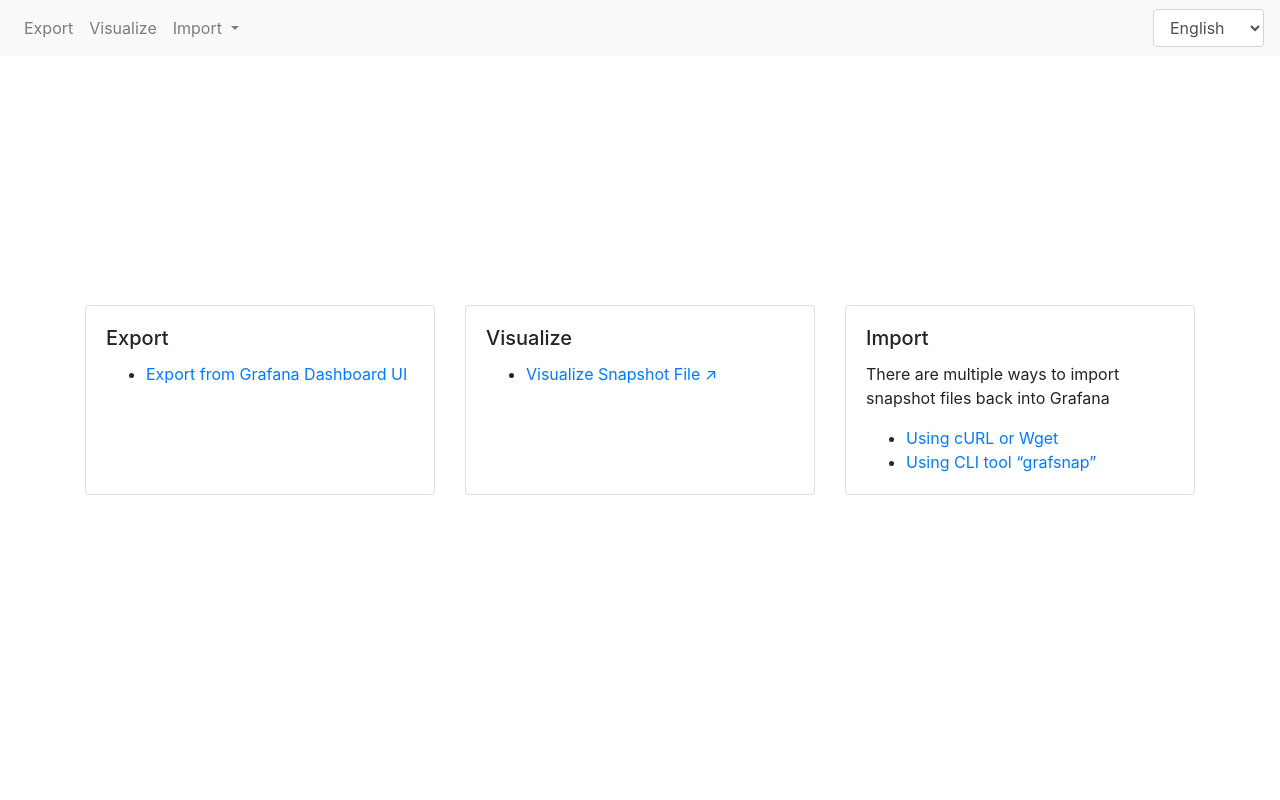
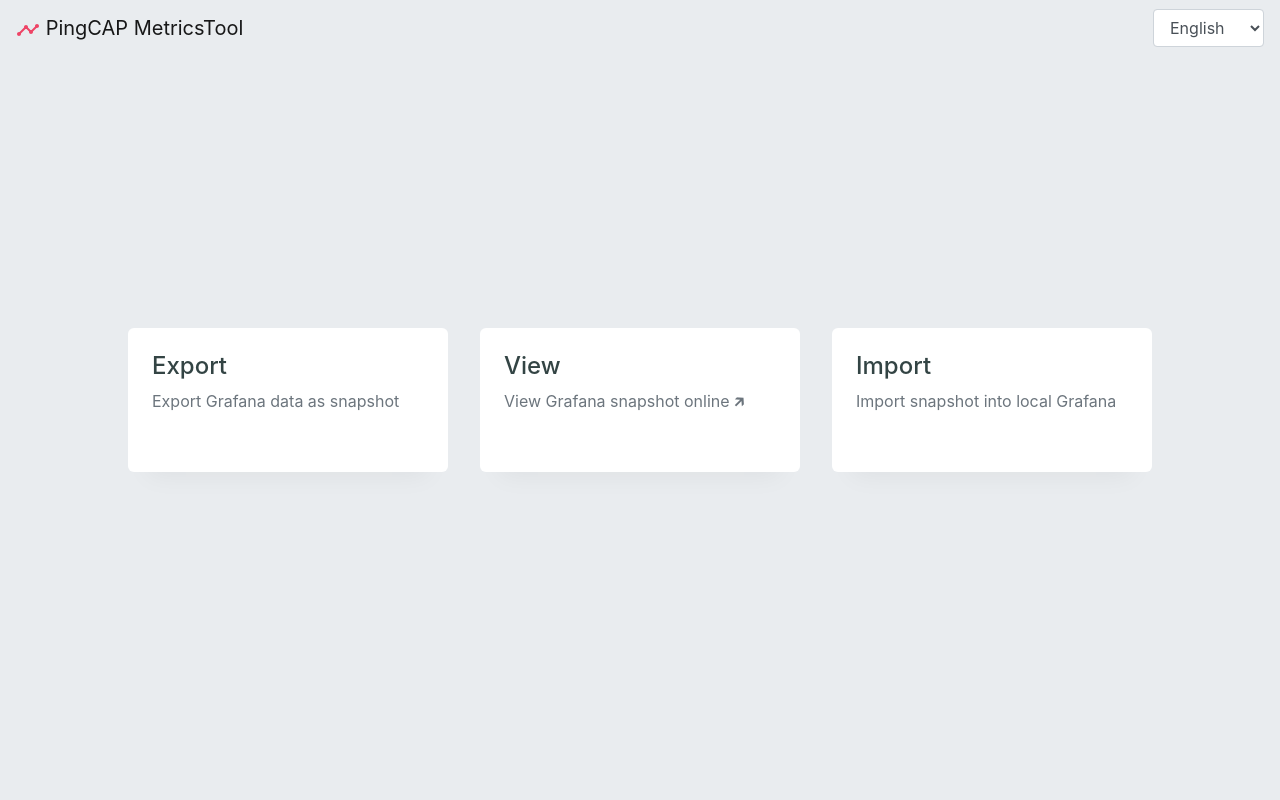
Before and after one commit to kennytm/grafana-export, a plain HTML site: page index.html in a window 1280 px wide. Shown: the top 800 px of the page. Drawn offline with Linux system fonts and the light colour scheme.

Commit message:
index: use the style from #18.

```diff
--- a/index.html
+++ b/index.html
@@ -4,8 +4,9 @@
 <meta charset="UTF-8">
 <meta name="viewport" content="width=device-width, initial-scale=1, shrink-to-fit=no">
 <link rel="stylesheet" href="docs/bootstrap.min.css" />
+<link rel="icon" href="docs/favicon.ico" />
 
-<title>Grafana Snapshot Export/Import Guide</title>
+<title>PingCAP MetricsTool</title>
 
 <style>
     ol > li {
@@ -42,39 +43,34 @@
     textarea[lang=en-US] {
         display: block;
     }
+
+    #title-screen, .bg-title-screen {
+        background: #e9ecef;
+    }
+    #title-screen a {
+        background: #fff;
+        color: #344;
+        display: block;
+        border-radius: 6px;
+        box-shadow: 0 1.5rem 1.5rem -1.25rem rgba(10,10,10,.05);
+        transition: box-shadow .2s linear, transform .2s linear;
+        height: 9rem;
+    }
+    #title-screen a:hover {
+        text-decoration: none;
+        transform: translateY(-.1rem);
+        box-shadow: 0 2rem 2rem -1.25rem rgba(10,10,10,.1);
+    }
 </style>
 
 </head>
 <body>
-<nav class="navbar navbar-expand navbar-light bg-light fixed-top">
+<nav class="navbar navbar-expand navbar-light bg-title-screen fixed-top">
     <div class="navbar-collapse collapse">
-        <ul class="navbar-nav mr-auto">
-            <li class="nav-item">
-                <a class="nav-link" href="#backup-with-dev-tools">
-                    <span lang="en-US">Export</span>
-                    <span lang="zh-CN">导出</span>
-                    <span lang="zh-TW">匯出</span>
+        <a class="navbar-brand mr-auto" href="#">
+            <img src="docs/icon.svg" width="24" height="24" alt="icon" />
+            PingCAP MetricsTool
         </a>
-            </li>
-            <li class="nav-item">
-                <a class="nav-link" href="#viz">
-                    <span lang="en-US">Visualize</span>
-                    <span lang="zh-CN">检视</span>
-                    <span lang="zh-TW">檢視</span>
-                </a>
-            </li>
-            <li class="nav-item dropdown">
-                <a class="nav-link dropdown-toggle" data-toggle="dropdown" href="javascript:void 0">
-                    <span lang="en-US">Import</span>
-                    <span lang="zh-CN">导入</span>
-                    <span lang="zh-TW">匯入</span>
-                </a>
-                <div class="dropdown-menu">
-                    <a class="dropdown-item" href="#restore-with-curl">cURL / Wget</a>
-                    <a class="dropdown-item" href="#restore-with-cli">grafsnap</a>
-                </div>
-            </li>
-        </ul>
         <form class="form-inline">
             <select class="form-control" id="lang-selector" disabled>
                 <option value="en-US" selected>English</option>
@@ -86,69 +82,45 @@
 </nav>
 
 <main>
-    <div class="container vh-100 d-flex align-items-center py-5">
-        <div class="card-deck">
-            <div class="card">
-                <div class="card-body">
-                    <h5 class="card-title">
+    <div class="container-fluid">
+        <div id="title-screen" class="row vh-100 align-items-center justify-content-center">
+            <a class="col-sm-11 col-md-3 mx-3 p-4" href="#backup-with-dev-tools">
+                <h4>
                     <span lang="en-US">Export</span>
                     <span lang="zh-CN">导出</span>
                     <span lang="zh-TW">匯出</span>
-                    </h5>
-                    <ul class="card-text">
-                        <li><a href="#backup-with-dev-tools">
-                            <span lang="en-US">Export from Grafana Dashboard UI</span>
-                            <span lang="zh-CN">在 Grafana 监控界面上导出快照</span>
-                            <span lang="zh-TW">在 Grafana 儀表板介面上匯出快照</span>
-                        </a></li>
-                    </ul>
-                </div>
-            </div>
-            <div class="card">
-                <div class="card-body">
-                    <h5 class="card-title">
-                        <span lang="en-US">Visualize</span>
-                        <span lang="zh-CN">检视</span>
+                </h4>
+                <p class="text-muted">
+                    <span lang="en-US">Export Grafana data as snapshot</span>
+                    <span lang="zh-CN">导出 Grafana 监控数据为快照</span>
+                    <span lang="zh-TW">匯出 Grafana 儀表板資料為快照</span>
+                </p>
+            </a>
+            <a class="col-sm-11 col-md-3 mx-3 p-4" href="./viz" target="_blank">
+                <h4>
+                    <span lang="en-US">View</span>
+                    <span lang="zh-CN">查看</span>
                     <span lang="zh-TW">檢視</span>
-                    </h5>
-                    <ul class="card-text">
-                        <li>
-                            <a href="#viz">
-                                <span lang="en-US">Visualize Snapshot File</span>
-                                <span lang="zh-CN">在网页上检视快照文件</span>
-                                <span lang="zh-TW">在網頁上檢視快照檔案</span>
+                </h4>
+                <p class="text-muted">
+                    <span lang="en-US">View Grafana snapshot online</span>
+                    <span lang="zh-CN">在线查看 Grafana 快照</span>
+                    <span lang="zh-TW">線上檢視 Grafana 快照</span>
+                    🡵
+                </p>
             </a>
-                            <a href="https://metricstool.pingcap.com/viz/" target="_blank">↗</a>
-                        </li>
-                    </ul>
-                </div>
-            </div>
-            <div class="card">
-                <div class="card-body">
-                    <h5 class="card-title">
+            <a class="col-sm-11 col-md-3 mx-3 p-4" href="#restore-with-curl">
+                <h4>
                     <span lang="en-US">Import</span>
                     <span lang="zh-CN">导入</span>
                     <span lang="zh-TW">匯入</span>
-                    </h5>
-                    <p class="card-text">
-                        <span lang="en-US">There are multiple ways to import snapshot files back into Grafana</span>
-                        <span lang="zh-CN">以下列出多种方法可以导入先前导出的 Grafana 监控快照</span>
-                        <span lang="zh-TW">以下列出多種方法可以匯入之前匯出的 Grafana 儀表板快照</span>
+                </h4>
+                <p class="text-muted">
+                    <span lang="en-US">Import snapshot into local Grafana</span>
+                    <span lang="zh-CN">将快照导入到本地 Grafana</span>
+                    <span lang="zh-TW">將快照匯入到本地 Grafana</span>
                 </p>
-                    <ul class="card-text">
-                        <li><a href="#restore-with-curl">
-                            <span lang="en-US">Using cURL or Wget</span>
-                            <span lang="zh-CN">使用 cURL 或 Wget</span>
-                            <span lang="zh-TW">使用 cURL 或 Wget</span>
-                        </a></li>
-                        <li><a href="#restore-with-cli">
-                            <span lang="en-US">Using CLI tool “grafsnap”</span>
-                            <span lang="zh-CN">使用 grafsnap 命令行工具</span>
-                            <span lang="zh-TW">使用 grafsnap 命令列程式</span>
-                        </a></li>
-                    </ul>
-                </div>
-            </div>
+            </a>
         </div>
     </div>
 
@@ -178,7 +150,7 @@
                     </em>
                 </p>
                 <p class="w-100" id="script-container">
-                    <textarea lang="en-US" class="w-100" readonly rows="5" cols="100">/* Copyright 2020 PingCAP, Inc. Licensed under MIT. */
+                    <textarea lang="en-US" class="w-100" readonly rows="3" cols="100">/* Copyright 2020 PingCAP, Inc. Licensed under MIT. */
 &quot;use strict&quot;
 const t={t:&quot;Script failed to run. Please ensure it is running on the Grafana v6.x.x dashboard page.&quot;,
 s:&quot;Going to export snapshot of the current dashboard: &quot;,i:&quot;Note: Only metrics from visible panels can be exported&quot;,
@@ -210,7 +182,7 @@ URL.revokeObjectURL(a),r.remove()},0)}S(){const t=this.u.dashboard
 delete t.snapshot,t.forEachPanel(t=&gt;delete t.snapshotData),t.annotations.list.forEach(t=&gt;delete t.snapshotData),
 this.O&amp;&amp;this.u.setAutoRefresh(this.O),clearInterval(this.j),this.k.remove(),i.forEach(()=&gt;s.deleteRule(0))}}new o
 }catch(e){console.error(e),alert(t.t)}</textarea>
-                    <textarea lang="zh-CN" class="w-100" readonly rows="5" cols="100">/* Copyright 2020 PingCAP, Inc. Licensed under MIT. */
+                    <textarea lang="zh-CN" class="w-100" readonly rows="3" cols="100">/* Copyright 2020 PingCAP, Inc. Licensed under MIT. */
 &quot;use strict&quot;
 const t={t:&quot;执行失败。请确保是在 Grafana v6.x.x 的监控网页上执行脚本。&quot;,i:&quot;将导出当前的监控页面：&quot;,s:&quot;注意：只有已展开面板内的监控会被导出&quot;,o:&quot;面板数量&quot;,h:&quot;加载面板中&quot;,l:&quot;展开所有面板&quot;,
 p:&quot;导出&quot;,m:&quot;立刻导出&quot;,cancel:&quot;取消&quot;}
@@ -241,7 +213,7 @@ URL.revokeObjectURL(a),h.remove()},0)}I(){const t=this.u.dashboard
 delete t.snapshot,t.forEachPanel(t=&gt;delete t.snapshotData),t.annotations.list.forEach(t=&gt;delete t.snapshotData),
 this.L&amp;&amp;this.u.setAutoRefresh(this.L),clearInterval(this.j),this.P.remove(),s.forEach(()=&gt;i.deleteRule(0))}}new o
 }catch(e){console.error(e),alert(t.t)}</textarea>
-                    <textarea lang="zh-TW" class="w-100" readonly rows="5" cols="100">/* Copyright 2020 PingCAP, Inc. Licensed under MIT. */
+                    <textarea lang="zh-TW" class="w-100" readonly rows="3" cols="100">/* Copyright 2020 PingCAP, Inc. Licensed under MIT. */
 &quot;use strict&quot;
 const t={t:&quot;執行失敗。請確保是在 Grafana v6.x.x 的儀表板上執行劇本。&quot;,i:&quot;即將匯出當前儀表板：&quot;,s:&quot;注意：只能匯出已展開的面板內的資料&quot;,o:&quot;面板數量&quot;,h:&quot;載入面板中&quot;,l:&quot;展開所有面板&quot;,
 p:&quot;匯出&quot;,m:&quot;立即匯出&quot;,cancel:&quot;取消&quot;}
@@ -278,13 +250,13 @@ this.L&amp;&amp;this.u.setAutoRefresh(this.L),clearInterval(this.j),this.P.remov
                 <p lang="en-US">After opening a Grafana Dashboard, press <kbd>F12</kbd> the launch the Developer Tool, and then paste the script in the “Console” tab.</p>
                 <p lang="zh-CN">在 Grafana 监控面板中按下 <kbd>F12</kbd> 启动开发者工具，在 “Console” 面板下粘贴脚本。</p>
                 <p lang="zh-TW">在 Grafana 儀表板中按下 <kbd>F12</kbd> 啟動開發者工具，在「Console」頁下貼上指令碼。</p>
-                <p><img src="docs/dev-tools-5.png" class="img-fluid" alt="Pasting the script into the Developer Tool Console"></p>
+                <p><img src="docs/dev-tools-5.png" class="img-fluid" width="420" height="210" alt="Pasting the script into the Developer Tool Console"></p>
             </li>
             <li>
                 <p lang="en-US">Press <kbd>Enter</kbd> to execute the script. A dialog should now appear on the web page. Follow its instruction to continue.</p>
                 <p lang="zh-CN">按下 <kbd>回车 (Enter)</kbd> 执行脚本。此时 Grafana 网页中会出现操作提示框，请遵循其指示进行后续操作。</p>
                 <p lang="zh-TW">按下 <kbd>輸入 (Enter)</kbd> 運行指令碼。此時 Grafana 網面中會出現操作提示框，請遵循其指示繼續操作。</p>
-                <p><img src="docs/dev-tools-6.png" class="img-fluid" alt="The dialog in the Dashboard"></p>
+                <p><img src="docs/dev-tools-6.png" class="img-fluid" width="337" height="135" alt="The dialog in the Dashboard"></p>
             </li>
         </ol>
         <p><a href="#">↑
@@ -341,6 +313,7 @@ this.L&amp;&amp;this.u.setAutoRefresh(this.L),clearInterval(this.j),this.P.remov
         <p><a href="#top">↑ 返回</a></p>
     </div>-->
 
+    <!--
     <hr>
 
     <div class="p-5" id="viz">
@@ -378,6 +351,7 @@ this.L&amp;&amp;this.u.setAutoRefresh(this.L),clearInterval(this.j),this.P.remov
             <span lang="zh-TW">返回</span>
         </a></p>
     </div>
+    -->
 
     <hr>
 
@@ -563,12 +537,6 @@ tar xfv grafsnap-0.1.0-linux-x86_64.tar.gz</code></pre>
             }
         });
 
-        var localizedTitles = {
-            'en-US': 'Grafana Snapshot Export/Import Guide',
-            'zh-CN': 'Grafana Snapshot 导出导入指南',
-            'zh-TW': 'Grafana Snapshot 匯出匯入指南',
-        };
-
         $('#lang-selector').prop('disabled', false).change(function() {
             var rules = document.styleSheets[1].cssRules;
             for (var i = 0; i < rules.length; i++) {
@@ -578,7 +546,6 @@ tar xfv grafsnap-0.1.0-linux-x86_64.tar.gz</code></pre>
                     rule.selectorText = st.replace(/\[lang=[^\]]+\]/, '[lang='+this.value+']');
                 }
             }
-            document.title = localizedTitles[this.value];
         }).change();
 
         $('#import-buttons > button').click(function() {
```
Also changed, not shown: docs/favicon.ico (added), docs/icon.svg (added). Lines whose indentation alone changed are shown as unchanged.
